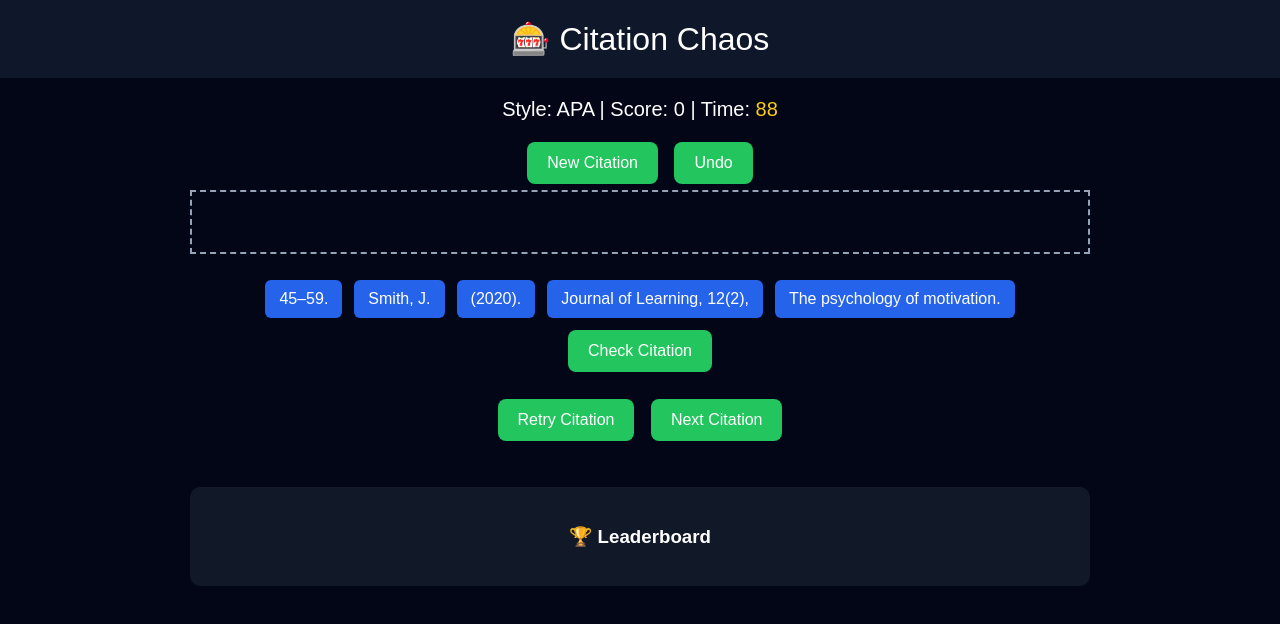
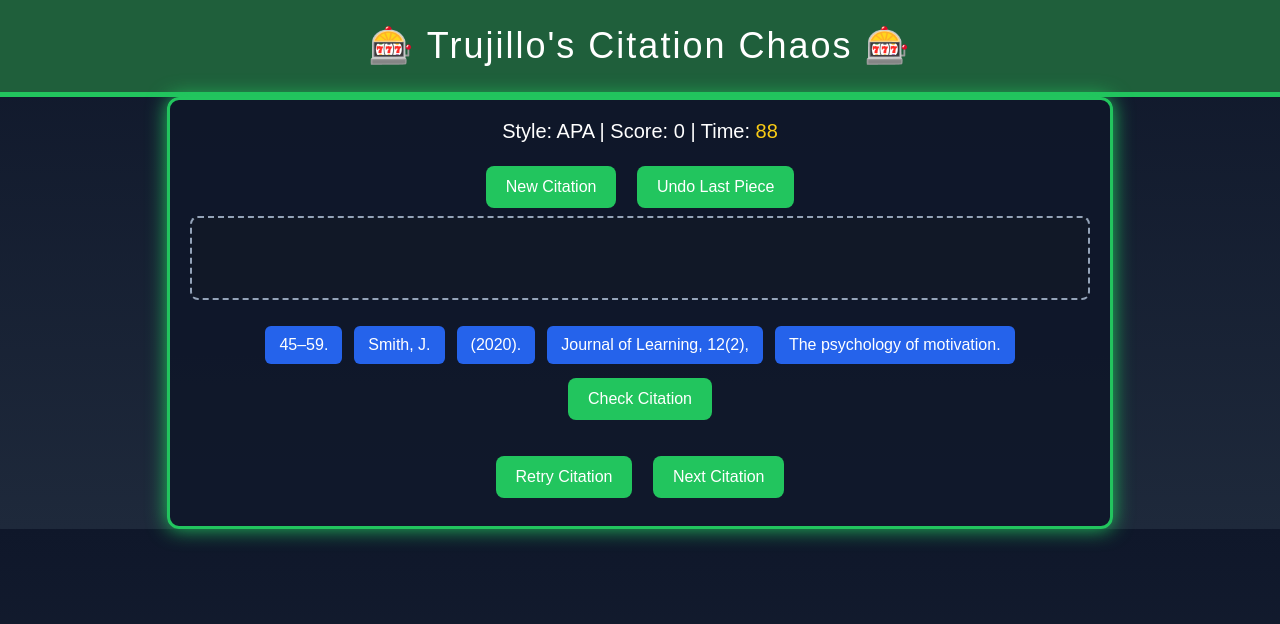
Before and after one commit to mtrujillo777/Citations, a plain HTML site: page index.html in a window 1280 px wide. Both pictures are taken after a click on the button "Play APA". Drawn offline with Linux system fonts and the light colour scheme.

Commit message:
Update index.html

```diff
--- a/index.html
+++ b/index.html
@@ -2,51 +2,85 @@
 <html>
 <head>
 <meta charset="UTF-8">
-<title>Citation Chaos – Color Feedback</title>
+<title>Trujillo's Citation Chaos</title>
 
 <style>
 body{
-font-family:Arial;
-background:#020617;
+    font-family: 'Arial', sans-serif;
+    background: linear-gradient(to bottom, #0f172a 0%, #1e293b 100%);
     color:white;
     text-align:center;
     margin:0;
 }
+
 header{
-background:#0f172a;
-padding:20px;
-font-size:32px;
+    background: #1f5f3b;
+    padding: 25px;
+    font-size: 36px;
+    letter-spacing: 2px;
+    border-bottom: 5px solid #22c55e;
 }
+
 button{
-padding:12px 20px;
-margin:6px;
-font-size:16px;
+    padding: 12px 20px;
+    margin: 8px;
+    font-size: 16px;
     border:none;
-border-radius:8px;
-cursor:pointer;
-background:#22c55e;
+    border-radius: 8px;
+    cursor: pointer;
+    background: #22c55e;
     color:white;
+    transition: transform 0.1s;
 }
-button:hover{background:#16a34a;}
-#menu{margin-top:30px;}
+button:hover{
+    background: #16a34a;
+    transform: scale(1.05);
+}
+
+#menu{
+    margin-top:30px;
+}
+
 #instructions{
-max-width:700px;
+    max-width:750px;
     margin:auto;
     background:#111827;
     padding:20px;
-border-radius:10px;
+    border-radius:12px;
     line-height:1.6;
+    border: 2px solid #22c55e;
 }
-#game{display:none;max-width:900px;margin:auto;padding:20px;}
-#scoreboard{font-size:20px;margin-bottom:15px;}
-#timer{color:#facc15;}
+
+#game{
+    display:none;
+    max-width:900px;
+    margin:auto;
+    padding:20px;
+    border: 3px solid #22c55e;
+    border-radius: 12px;
+    background: rgba(15,23,42,0.9);
+    box-shadow: 0 0 20px #22c55e;
+}
+
+#scoreboard{
+    font-size:20px;
+    margin-bottom:15px;
+}
+
+#timer{
+    color:#facc15;
+}
+
 #citationLine{
     border:2px dashed #94a3b8;
-padding:10px;
-min-height:40px;
+    padding:15px;
+    min-height:50px;
     margin-bottom:20px;
     font-size:18px;
+    border-radius:8px;
+    background: #111827;
 }
+
 .piece{
     display:inline-block;
     padding:10px 14px;
@@ -54,15 +88,27 @@ margin:6px;
     background:#2563eb;
     border-radius:6px;
     cursor:pointer;
+    transition: transform 0.1s;
 }
-.piece:hover{background:#1d4ed8;}
-#feedback{margin-top:15px;font-size:18px;}
-#leaderboard{margin-top:40px;background:#111827;padding:20px;border-radius:10px;}
+.piece:hover{
+    background:#1d4ed8;
+    transform: scale(1.05);
+}
+
+#feedback{
+    margin-top:15px;
+    font-size:18px;
+}
+
+#buttons{
+    margin-top:20px;
+}
+
 </style>
 </head>
 <body>
 
-<header>🎰 Citation Chaos</header>
+<header>🎰 Trujillo's Citation Chaos 🎰</header>
 
 <div id="menu">
 <div id="instructions">
@@ -71,38 +117,35 @@ cursor:pointer;
 1️⃣ Choose APA or MLA.<br>
 2️⃣ Click the citation pieces in the correct order.<br>
 3️⃣ Press <b>Check Citation</b>.<br>
-4️⃣ Correct parts will appear <span style="color:lime">green</span> and incorrect parts <span style="color:red">red</span>.<br>
-5️⃣ Retry or skip to the next citation!
+4️⃣ Correct parts appear <span style="color:lime">green</span>, incorrect parts <span style="color:red">red</span>.<br>
+5️⃣ Retry the same citation or move to the next one!
 </p>
 </div>
+<br>
 <button onclick="startGame('APA')">Play APA</button>
 <button onclick="startGame('MLA')">Play MLA</button>
 </div>
 
 <div id="game">
 <div id="scoreboard">
-Style: <span id="style"></span> |
-Score: <span id="score">0</span> |
-Time: <span id="timer">90</span>
+Style: <span id="style"></span> | Score: <span id="score">0</span> | Time: <span id="timer">90</span>
 </div>
 
 <button onclick="spinCitation()">New Citation</button>
-<button onclick="undo()">Undo</button>
+<button onclick="undo()">Undo Last Piece</button>
 
 <div id="citationLine"></div>
 <div id="pieces"></div>
+
 <button onclick="checkAnswer()">Check Citation</button>
 
 <div id="feedback"></div>
 
-<div>
+<div id="buttons">
 <button onclick="retry()">Retry Citation</button>
 <button onclick="spinCitation()">Next Citation</button>
 </div>
 
-<div id="leaderboard">
-<h3>🏆 Leaderboard</h3>
-<div id="scores"></div>
 </div>
 
 <script>
@@ -111,13 +154,31 @@ let style="APA", score=0, time=90, playerOrder=[], currentPuzzle=null;
 let puzzles={
 APA:[
 {correct:["Smith, J.","(2020).","The psychology of motivation.","Journal of Learning, 12(2),","45–59."],
-tips:["Author first","Year after author","Article title next","Journal & volume","Pages last"]},
+type:"Journal Article"},
 {correct:["Garcia, L.","(2018).","Culture and communication.","Communication Review, 9(1),","12–28."],
-tips:["Author first","Year after author","Article title next","Journal & volume","Pages last"]}
+type:"Journal Article"},
+{correct:["Title of Page.","(2023).","Website Name.","https://www.example.com"],
+type:"Website, no author"},
+{correct:["Johnson, R. (Ed.).","(2020).","Title of Book.","Publisher."],
+type:"Edited Book"},
+{correct:["American Library Association.","(2021).","Library resources.","https://www.ala.org/resources"],
+type:"Organization Author"},
+{correct:["Smith, J., & Garcia, L.","(2022).","Title of article.","Journal Name, 10(1),","12-20."],
+type:"Two Authors"}
 ],
 MLA:[
 {correct:["Smith, John.","\"The Psychology of Motivation.\"","Journal of Learning,","vol. 12, no. 2,","2020, pp. 45–59."],
-tips:["Author first","Article title in quotes","Journal title","Volume & issue","Year & pages last"]}
+type:"Journal Article"},
+{correct:["Garcia, Luis.","\"Culture and Communication.\"","Communication Review,","vol. 9, no. 1,","2018, pp. 12–28."],
+type:"Journal Article"},
+{correct:["\"Title of Page.\"","Website Name,","23 Mar. 2023,","https://www.example.com"],
+type:"Website, no author"},
+{correct:["Johnson, Robert, editor.","Title of Book.","Publisher, 2020."],
+type:"Edited Book"},
+{correct:["American Library Association.","\"Library Resources.\"","https://www.ala.org/resources,","2021."],
+type:"Organization Author"},
+{correct:["Smith, John, and Luis Garcia.","\"Title of Article.\"","Journal Name, vol. 10, no. 1,","2022, pp. 12–20."],
+type:"Two Authors"}
 ]
 };
 
@@ -149,7 +210,11 @@ shuffled.forEach(p=>{
 let div=document.createElement("div");
 div.className="piece";
 div.textContent=p;
-div.onclick=function(){playerOrder.push(p); updateLine(); div.style.display="none";}
+div.onclick=function(){
+playerOrder.push(p);
+updateLine();
+div.style.display="none";
+};
 piecesDiv.appendChild(div);
 });
 }
@@ -173,7 +238,7 @@ score+=10;
 document.getElementById("score").textContent=score;
 document.getElementById("feedback").textContent="✅ All correct! Great job!";
 } else {
-document.getElementById("feedback").textContent="❌ Some parts are incorrect. Check colors and try again or skip.";
+document.getElementById("feedback").textContent="❌ Some parts are incorrect. Check colors and retry or skip to next citation.";
 }
 }
 
@@ -189,26 +254,7 @@ if(time<=0){clearInterval(interval); endGame();}
 
 function endGame(){
 document.getElementById("feedback").textContent="🏁 Time's up! Final Score: "+score;
-saveScore();
 }
-
-function saveScore(){
-let scores=JSON.parse(localStorage.getItem("citationScores")||"[]");
-scores.push(score);
-scores.sort((a,b)=>b-a);
-scores=scores.slice(0,5);
-localStorage.setItem("citationScores",JSON.stringify(scores));
-displayScores();
-}
-
-function displayScores(){
-let scores=JSON.parse(localStorage.getItem("citationScores")||"[]");
-let html="";
-scores.forEach(s=>{html+="<div>"+s+"</div>";});
-document.getElementById("scores").innerHTML=html;
-}
-
-displayScores();
 </script>
 
 </body>
```
Lines whose indentation alone changed are shown as unchanged.
